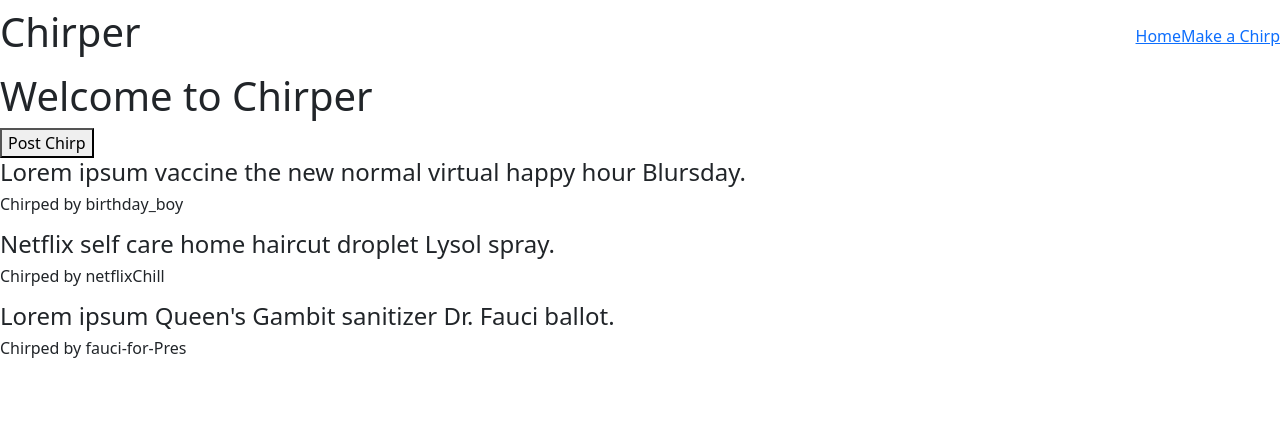
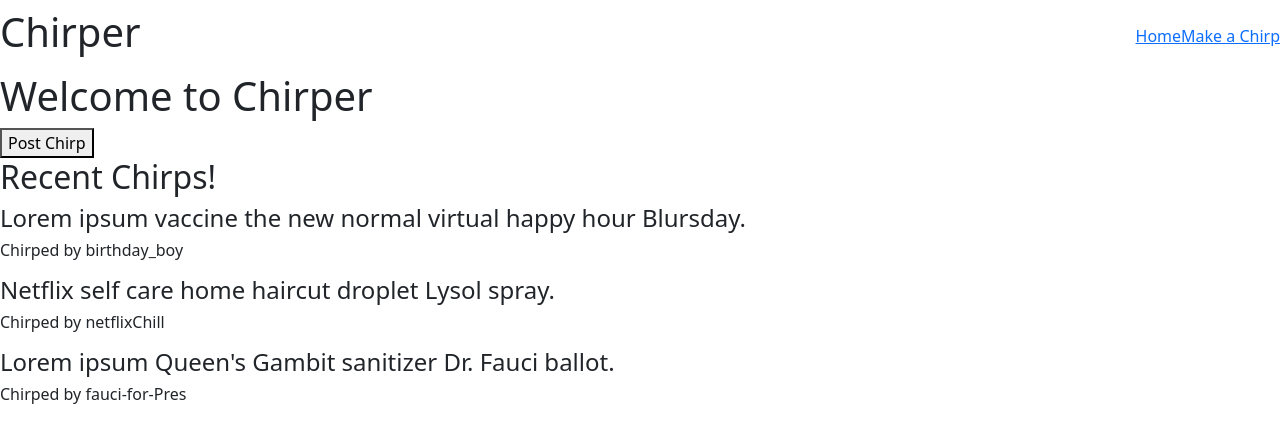
Before and after one commit to gabeaustin/chirper, a React (Create React App) app: page / in a window 1280 px wide. Shown: the top 442 px of the page. Built offline with nearby package versions, Linux system fonts and the light colour scheme.

Commit message:
added chirps list component

```diff
--- a/src/ChirpList.jsx
+++ b/src/ChirpList.jsx
@@ -1,11 +1,21 @@
 import React from "react";
 
-const ChirpList = () => {
-    return(
-        <div>
-            <h1></h1>
+const ChirpList = ({ chirps, title }) => {
+    // const chirps = props.chirps;
+    // const title = props.title;
+
+    return (
+        <div className="chirp-list">
+            <h2>{ title }</h2>
+            {chirps.map((chirp) => (
+                <div className="chirp-box" key={chirp.id}>
+                    <p className="chirp-text">
+                        <h4>{chirp.body}</h4>
+                        <h6>Chirped by {chirp.author}</h6>
+                    </p>
+                </div>
+            ))}
         </div>
-
     );
 }
 
--- a/src/Home.jsx
+++ b/src/Home.jsx
@@ -1,5 +1,6 @@
 import React from "react";
 import { useState } from "react";
+import ChirpList from "./ChirpList";
 
 const Home = () => {
     const [chirps, setChirps] = useState([
@@ -26,14 +27,8 @@ const Home = () => {
 
             <button onClick={handlePostChirpClick}>Post Chirp</button>
 
-            {chirps.map((chirp) => (
-                <div className="chirp-box" key={chirp.id}>
-                    <p className="chirp-text">
-                        <h4>{chirp.body}</h4>
-                        <h6>Chirped by {chirp.author}</h6>
-                    </p>
-                </div>
-            ))}
+            {/* This line is a prop (below) */}
+            <ChirpList chirps={chirps} title="Recent Chirps!" />
 
             {/* <p>{ name } is { age } years old.</p> */}
         </div>
```
